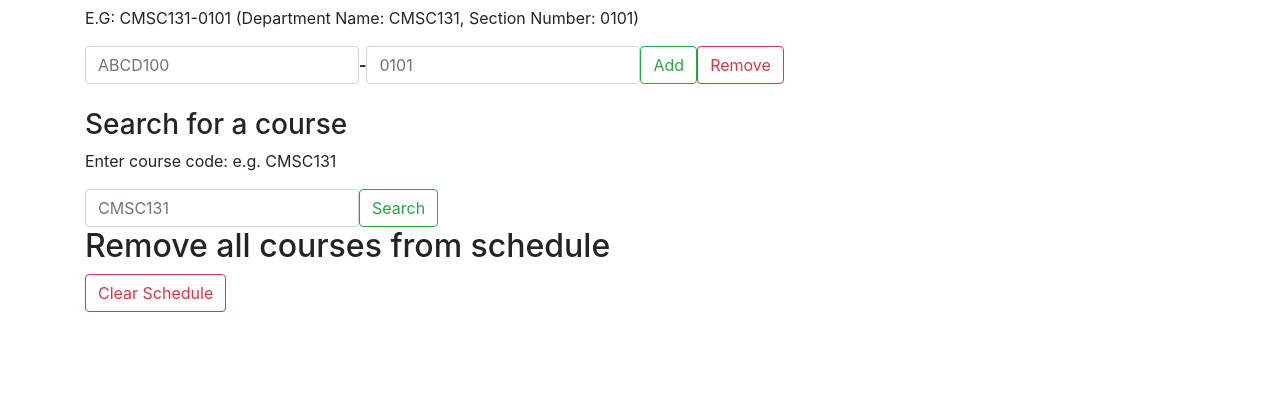
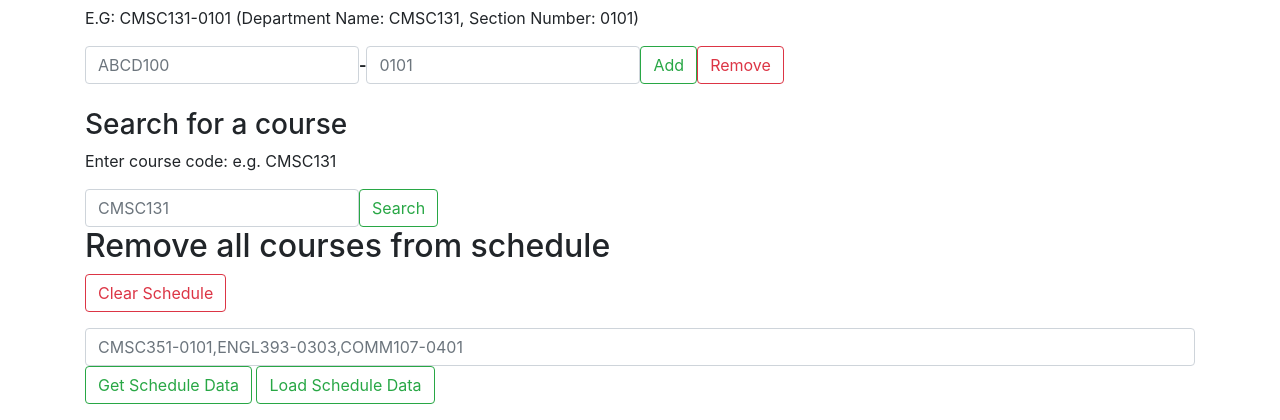
Before and after one commit to tythoneywell/schedule-builder, a Flask app: page / in a window 1280 px wide. Shown: the part 424-844 px from the top of the page. Before the commit the page ends 736 px from the top, so only its background shows below. Run offline with Flask 2, Linux system fonts and the light colour scheme; some libraries are stand-ins or nearby versions.

Commit message:
Added capability to serialize schedule and also load a serialized schedule string into the schedule. Added tests for backend changes.

```diff
--- a/flask_app/app.py
+++ b/flask_app/app.py
@@ -2,7 +2,7 @@ from flask import Flask, render_template, redirect, url_for, request
 from flask_app.backend.schedule import MySchedule
 from flask_app.backend.courses import CourseList, APIGet
 from flask_app.forms import SearchForm, ClearAllCoursesForm, AddRemoveForm, NextPageOnAllCoursesPageForm, \
-    PreviousPageOnAllCoursesPageForm, SearchForCourseSectionsForm, AddClassForm
+    PreviousPageOnAllCoursesPageForm, SearchForCourseSectionsForm, AddClassForm, SerializeScheduleForm
 
 app = Flask(__name__)
 app.debug = True
@@ -42,6 +42,7 @@ def index():
     clear_all_courses_form = ClearAllCoursesForm()
     search_for_sections_of_course_form = SearchForCourseSectionsForm()
     add_class_form = AddClassForm()
+    serialize_schedule_form = SerializeScheduleForm()
 
     if search_for_sections_of_course_form.search_for_course.data and \
             search_for_sections_of_course_form.validate_on_submit():
@@ -64,7 +65,8 @@ def index():
                                    add_remove_notification_text=add_remove_notification_text,
                                    clear_all_courses_form=clear_all_courses_form,
                                    search_for_sections_of_course_form=search_for_sections_of_course_form,
-                                   add_class_form=add_class_form)
+                                   add_class_form=add_class_form,
+                                   serialize_schedule_form=serialize_schedule_form)
 
     if (add_remove_form.add.data or add_remove_form.remove.data) and add_remove_form.validate_on_submit():
         course_code = add_remove_form.course_query.data.upper()
@@ -102,7 +104,8 @@ def index():
                                    add_remove_notification_text=add_remove_notification_text,
                                    clear_all_courses_form=clear_all_courses_form,
                                    search_for_sections_of_course_form=search_for_sections_of_course_form,
-                                   add_class_form=add_class_form)
+                                   add_class_form=add_class_form,
+                                   serialize_schedule_form=serialize_schedule_form)
 
     if clear_all_courses_form.clear_all.data and clear_all_courses_form.validate_on_submit():
         if schedule.total_credits == 0:
@@ -119,7 +122,32 @@ def index():
                                add_remove_notification_text=add_remove_notification_text,
                                clear_all_courses_form=clear_all_courses_form,
                                search_for_sections_of_course_form=search_for_sections_of_course_form,
-                               add_class_form=add_class_form)
+                               add_class_form=add_class_form,
+                               serialize_schedule_form=serialize_schedule_form)
+    if serialize_schedule_form.serialize_schedule.data and serialize_schedule_form.validate_on_submit():
+        serialized_schedule = schedule.get_serialized_schedule()
+        return render_template('index.html',
+                               schedule=schedule,
+                               search_form=search_form,
+                               add_remove_form=add_remove_form,
+                               add_remove_notification_text=add_remove_notification_text,
+                               clear_all_courses_form=clear_all_courses_form,
+                               search_for_sections_of_course_form=search_for_sections_of_course_form,
+                               add_class_form=add_class_form,
+                               serialize_schedule_form=serialize_schedule_form,
+                               serialized_schedule=serialized_schedule)
+
+    if serialize_schedule_form.load_schedule.data and serialize_schedule_form.validate_on_submit():
+        schedule.load_serialized_schedule(serialize_schedule_form.display_serialized_schedule.data)
+        return render_template('index.html',
+                               schedule=schedule,
+                               search_form=search_form,
+                               add_remove_form=add_remove_form,
+                               add_remove_notification_text=add_remove_notification_text,
+                               clear_all_courses_form=clear_all_courses_form,
+                               search_for_sections_of_course_form=search_for_sections_of_course_form,
+                               add_class_form=add_class_form,
+                               serialize_schedule_form=serialize_schedule_form)
 
     # KEEP THIS IF STATEMENT LAST PLEASE!!!!
     if add_class_form.validate_on_submit():
@@ -146,7 +174,8 @@ def index():
                                    add_remove_notification_text=add_remove_notification_text,
                                    clear_all_courses_form=clear_all_courses_form,
                                    search_for_sections_of_course_form=search_for_sections_of_course_form,
-                                   add_class_form=add_class_form)
+                                   add_class_form=add_class_form,
+                                   serialize_schedule_form=serialize_schedule_form)
 
     return render_template('index.html',
                            schedule=schedule,
@@ -155,7 +184,8 @@ def index():
                            add_remove_notification_text=add_remove_notification_text,
                            clear_all_courses_form=clear_all_courses_form,
                            search_for_sections_of_course_form=search_for_sections_of_course_form,
-                           add_class_form=add_class_form)
+                           add_class_form=add_class_form,
+                           serialize_schedule_form=serialize_schedule_form)
 
 
 @app.route('/all_courses/<page_num>', methods=['GET', 'POST'])
--- a/flask_app/forms.py
+++ b/flask_app/forms.py
@@ -55,3 +55,13 @@ class PreviousPageOnAllCoursesPageForm(FlaskForm):
     Form to select previous page on route for all pages
     """
     previous_page = SubmitField('Previous Page')
+
+
+class SerializeScheduleForm(FlaskForm):
+    """
+    Form to serialize the current schedule for the user to copy, to be loaded later.
+    Form also loads serialized data that was previously copied
+    """
+    serialize_schedule = SubmitField('Get Schedule Data')
+    display_serialized_schedule = StringField('Schedule Data')
+    load_schedule = SubmitField("Load Schedule Data")
--- a/flask_app/templates/index.html
+++ b/flask_app/templates/index.html
@@ -216,4 +216,17 @@
     </form>
 </div>
 
+<div class="container">
+    <form action="" method="POST">
+        {{ serialize_schedule_form.csrf_token }}
+        {% if serialized_schedule %}
+            {{ serialize_schedule_form.display_serialized_schedule(class="form-control", value=serialized_schedule) }}
+        {% else %}
+            {{ serialize_schedule_form.display_serialized_schedule(class="form-control", placeholder="CMSC351-0101,ENGL393-0303,COMM107-0401") }}
+        {% endif %}
+        {{ serialize_schedule_form.serialize_schedule(class="btn btn-outline-success") }}
+        {{ serialize_schedule_form.load_schedule(class="btn btn-outline-success") }}
+    </form>
+</div>
+
 {% endblock %}
```
Also changed, not shown: flask_app/backend/schedule.py (+36 -1 lines), tests/test_schedule.py (+28 -0 lines).
